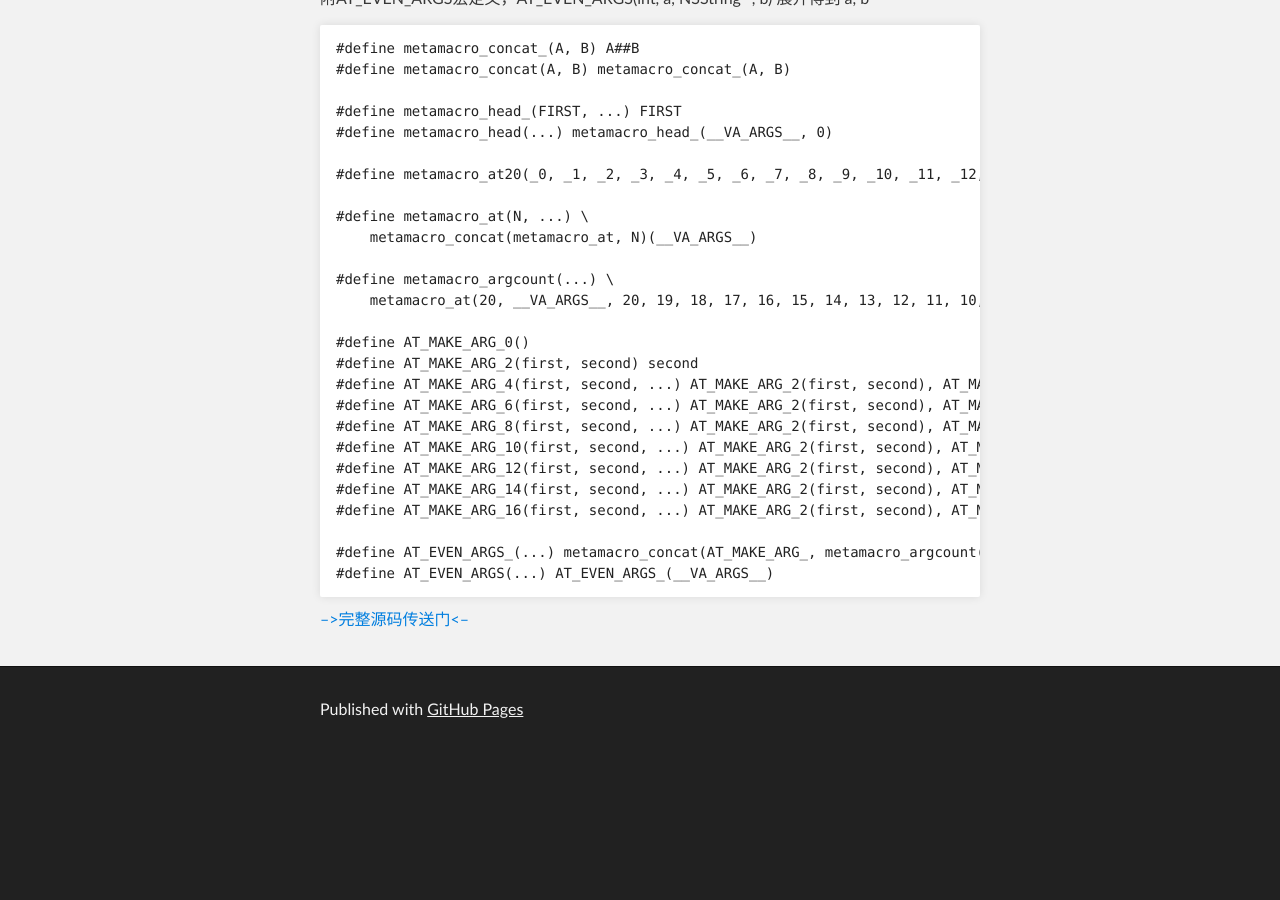
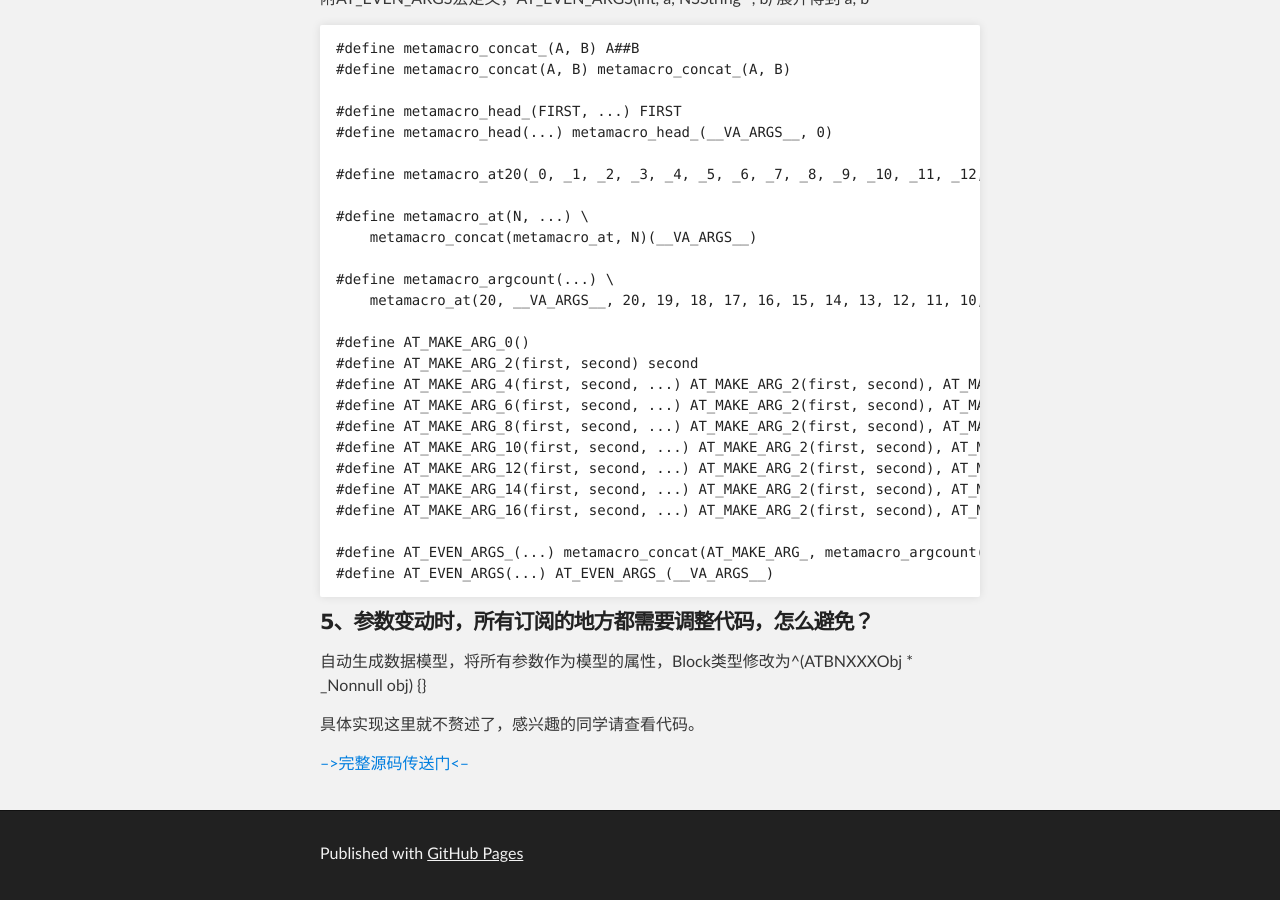
Before and after one commit to linzhiman/linzhiman.github.io, a Jekyll site: the page built from _posts/2019-08-29-BlockNotificationCenter-类型安全的通知中心.md, in a window 1280 px wide and 900 px high, scrolled down 4458 px. Built offline with Jekyll 4.4.1, drawn with Linux system fonts in a browser that asks for light colours; before the commit the page ends 5214 px from its top, so only the background shows below that.

Commit message:
Update 2019-08-29-BlockNotificationCenter-类型安全的通知中心.md

````diff
--- a/_posts/2019-08-29-BlockNotificationCenter-类型安全的通知中心.md
+++ b/_posts/2019-08-29-BlockNotificationCenter-类型安全的通知中心.md
@@ -245,4 +245,10 @@ metamacro_argcount(a, b, c, d) 展开得到4
 #define AT_EVEN_ARGS(...) AT_EVEN_ARGS_(__VA_ARGS__)
 ```
 
+#### 5、参数变动时，所有订阅的地方都需要调整代码，怎么避免？
+
+自动生成数据模型，将所有参数作为模型的属性，Block类型修改为^(ATBNXXXObj * _Nonnull obj) {}
+
+具体实现这里就不赘述了，感兴趣的同学请查看代码。
+
 [-->完整源码传送门<--](https://github.com/linzhiman/ATKit/tree/master/ATKit/Utility/Notification)
````
